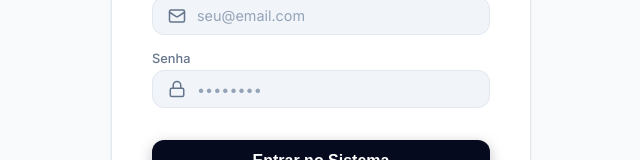
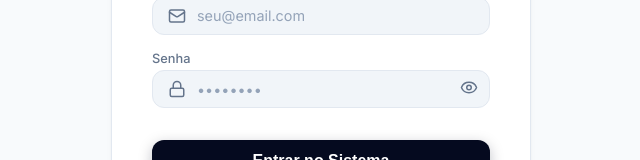
Before and after one commit to visioncareltda16/procedimento, a Next.js app: page /login in a window 1280 px wide. Shown: the part 380-540 px from the top of the page, without its empty margins (319-959 px from the left). Built offline with nearby package versions, Linux system fonts and the light colour scheme.

Commit message:
feat: add show password toggle to login page

```diff
--- a/src/app/login/page.tsx
+++ b/src/app/login/page.tsx
@@ -3,7 +3,7 @@
 import { useState } from 'react';
 import { signIn } from 'next-auth/react';
 import { useRouter } from 'next/navigation';
-import { Users, Lock, Mail } from 'lucide-react';
+import { Users, Lock, Mail, Eye, EyeOff } from 'lucide-react';
 import styles from './Login.module.css';
 
 export default function LoginPage() {
@@ -11,6 +11,7 @@ export default function LoginPage() {
   const [isLogin, setIsLogin] = useState(true);
   const [email, setEmail] = useState('');
   const [password, setPassword] = useState('');
+  const [showPassword, setShowPassword] = useState(false);
   const [name, setName] = useState('');
   const [error, setError] = useState('');
   const [loading, setLoading] = useState(false);
@@ -127,13 +128,30 @@ export default function LoginPage() {
             <div className={styles.inputWrapper}>
               <Lock size={18} className={styles.inputIcon} />
               <input
-                type="password"
+                type={showPassword ? "text" : "password"}
                 className={`form-input ${styles.inputWithIcon}`}
                 required
                 value={password}
                 onChange={(e) => setPassword(e.target.value)}
                 placeholder="••••••••"
+                style={{ paddingRight: '40px' }}
               />
+              <button
+                type="button"
+                onClick={() => setShowPassword(!showPassword)}
+                style={{
+                  position: 'absolute',
+                  right: '12px',
+                  top: '50%',
+                  transform: 'translateY(-50%)',
+                  background: 'none',
+                  border: 'none',
+                  color: 'var(--text-secondary)',
+                  cursor: 'pointer'
+                }}
+              >
+                {showPassword ? <EyeOff size={18} /> : <Eye size={18} />}
+              </button>
             </div>
           </div>
 
```
